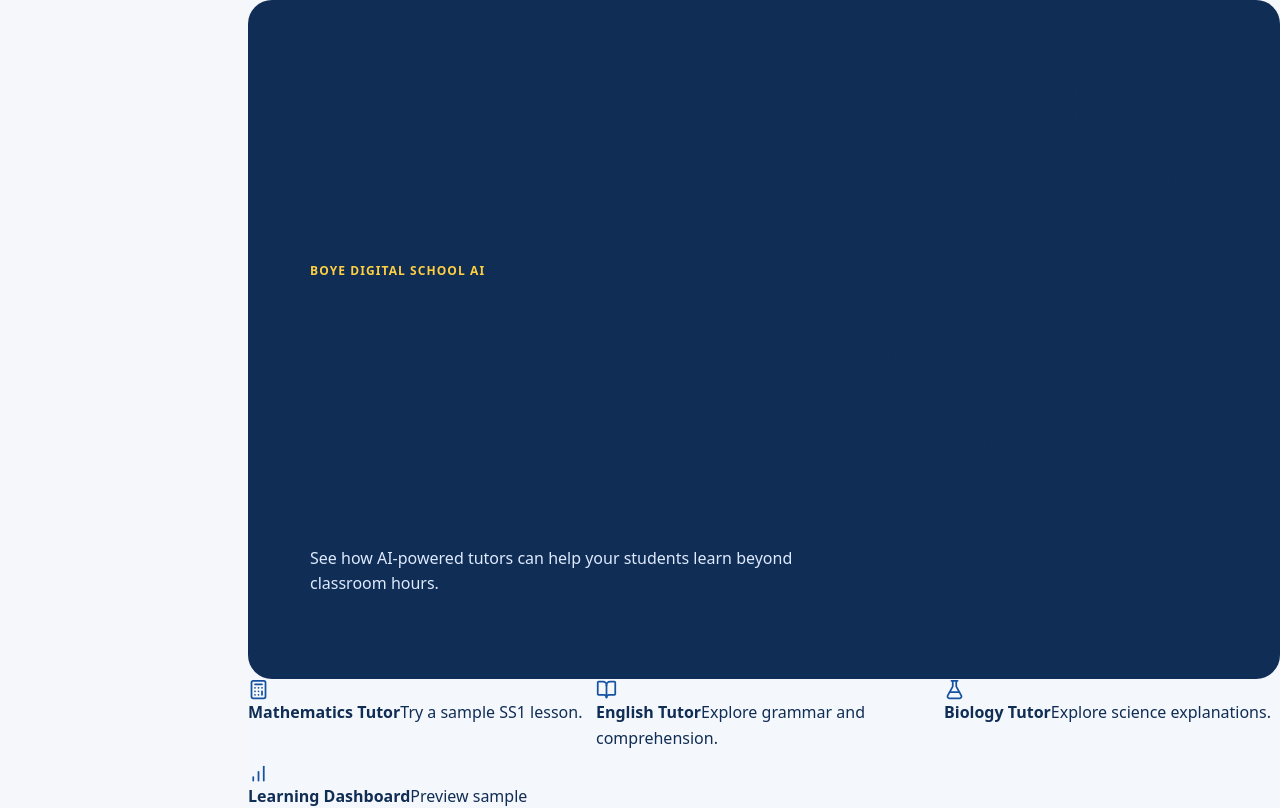
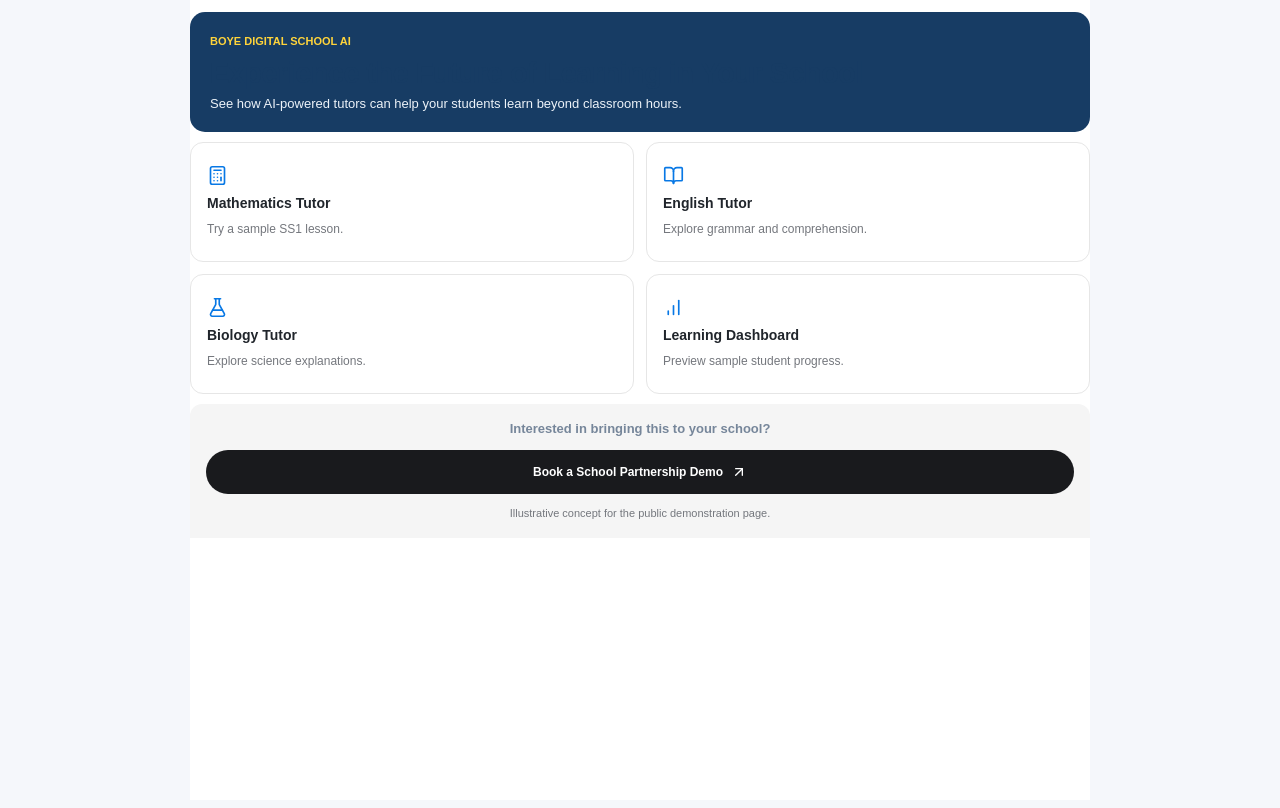
Before and after one commit to majesticmusa/Boye, a Next.js app in the folder boye-digital-school/: page /demo in a window 1280 px wide. Shown: the top 808 px of the page. Built offline with nearby package versions, Linux system fonts and the light colour scheme.

Commit message:
Style school demo landing page

```diff
--- a/boye-digital-school/src/app/demo/demo.module.css
+++ b/boye-digital-school/src/app/demo/demo.module.css
@@ -1,42 +1,30 @@
-.page { --navy:#102d55; --blue:#1552a2; --yellow:#ffcf42; background:#f4f7fb; color:#102d55; font:16px/1.6 system-ui,sans-serif; min-height:100vh; }
-.nav,.hero,.section,.footer,.privacy { max-width:1100px; margin-inline:auto; }
-.nav { display:flex; justify-content:space-between; gap:16px; align-items:center; padding:22px clamp(16px,4vw,38px); }
-.nav a { display:inline-flex; align-items:center; gap:6px; color:inherit; text-decoration:none; }
-.brand { font-weight:800; }
-.hero,.footer { color:white; background:var(--navy); border-radius:24px; padding:clamp(24px,5vw,62px); display:grid; grid-template-columns:2fr 1fr; align-items:center; gap:clamp(20px,4vw,46px); }
-.hero h1 { font-size:clamp(34px,6vw,66px); letter-spacing:-.045em; line-height:1.06; margin:0 0 18px; }
-.hero p,.footer p { margin:0 0 20px; color:#deeaff; }
-.hero .kicker { color:var(--yellow); font-size:.75rem; font-weight:800; letter-spacing:.09em; }
-.hero aside { min-width:0; background:#1a3c68; padding:24px; border-radius:16px; }
-.hero aside svg { color:var(--yellow); }
-.hero aside h2,.footer h2 { margin:4px 0 10px; line-height:1.2; }
-.hero aside p:last-child,.footer p { margin-bottom:0; }
-.yellow,.primary { display:inline-flex; align-items:center; gap:8px; width:fit-content; border:0; border-radius:9px; padding:11px 16px; font:inherit; font-weight:750; text-decoration:none; cursor:pointer; }
-.yellow { background:var(--yellow); color:var(--navy); }
-.primary { background:var(--blue); color:white; }
-.primary:disabled { opacity:.65; cursor:wait; }
-.section,.privacy { padding:28px clamp(16px,4vw,38px) 0; }
-.section h2 { font-size:clamp(22px,4vw,32px); margin:0; line-height:1.2; }
-.section>p { margin:6px 0 16px; }
-.subjects,.progress,.fields { display:grid; grid-template-columns:repeat(3,minmax(0,1fr)); gap:12px; }
-.subjects button,.sheet { border:1px solid #ccd8e8; background:white; border-radius:14px; padding:16px; color:inherit; }
-.subjects button { display:grid; text-align:left; gap:4px; font:inherit; cursor:pointer; }
-.subjects button[aria-pressed=true] { background:#e9f2ff; border-color:var(--blue); box-shadow:inset 0 0 0 1px var(--blue); }
-.subjects svg,.progress progress { color:var(--blue); accent-color:var(--blue); }
-.sheet { margin-top:12px; display:grid; gap:12px; }
-.sheet label { display:grid; gap:5px; font-weight:650; }
-.sheet input:not([type=checkbox]),.sheet textarea { width:100%; border:1px solid #9aaec7; padding:9px; border-radius:7px; font:inherit; background:white; color:inherit; }
-.sheet textarea { resize:vertical; }
-.sheet .check { display:flex; align-items:flex-start; gap:9px; font-weight:500; }
-.check input { margin-top:.4rem; }
-.sheet p,.sheet h3 { margin:0; }
-.answer { background:#eff5ff; border-radius:9px; padding:14px; overflow:auto; }
-.answer p+p { margin-top:10px; }
-.answer ul,.answer ol { padding-left:24px; }
-.progress div { display:grid; grid-template-columns:1fr auto; gap:8px; }
-.progress progress { grid-column:1/-1; width:100%; }
-.fields { grid-template-columns:repeat(2,minmax(0,1fr)); }
-.privacy { font-size:.88rem; margin-block:0 24px; }
-.footer { grid-template-columns:1fr auto; border-radius:24px 24px 0 0; }
-.page :focus-visible { outline:3px solid #a25a00; outline-offset:3px; }
-@media(max-width:700px) { .hero,.footer,.subjects,.fields,.progress { grid-template-columns:1fr; } .hero,.footer { border-radius:0; } .nav { font-size:.85rem; } }
+.page { --navy:#173c64; --blue:#0878e5; --ink:#20252b; --muted:#74777d; min-height:100vh; padding:2px 0 0; background:#fff; color:var(--ink); font:14px/1.45 Arial,Helvetica,sans-serif; }
+.hero { padding:14px 8px 12px; border-radius:12px; background:var(--navy); color:#fff; }
+.hero .kicker { margin:0 0 6px; color:#ffd43b; font-size:11px; font-weight:700; }
+.hero h1 { margin:0 0 4px; font-size:clamp(22px,4vw,29px); line-height:1.2; letter-spacing:-.02em; font-weight:700; }
+.hero>p:last-child { margin:0; color:#edf3f9; font-size:13px; }
+.subjects { display:grid; grid-template-columns:repeat(2,minmax(0,1fr)); gap:8px; padding:8px 0; }
+.card { display:flex; min-height:100px; flex-direction:column; align-items:flex-start; justify-content:center; gap:7px; padding:12px 10px; border:1px solid #e6e6e6; border-radius:13px; background:#fff; color:var(--ink); text-decoration:none; transition:border-color .16s ease,background .16s ease,transform .16s ease; }
+.card svg { color:var(--blue); stroke-width:1.9; }
+.card strong { font-size:14px; font-weight:600; }
+.card span { color:var(--muted); font-size:12px; }
+.card:hover { border-color:#9bc8f4; background:#f8fbff; transform:translateY(-1px); }
+.card:focus-visible,.booking:focus-visible { outline:3px solid #f2b800; outline-offset:3px; }
+.footer { display:flex; flex-direction:column; align-items:center; gap:9px; padding:12px 8px 8px; border-radius:12px 12px 0 0; background:#f5f5f5; text-align:center; }
+.footer>strong { font-size:13px; }
+.booking { display:flex; width:100%; min-height:36px; align-items:center; justify-content:center; gap:8px; border-radius:22px; background:#191a1d; color:#fff; font-size:12px; font-weight:600; text-decoration:none; transition:background .16s ease; }
+.booking:hover { background:#30343a; }
+.footer>p { margin:0; color:var(--muted); font-size:11px; }
+@media (min-width:760px) {
+  .page { max-width:900px; margin:0 auto; padding-top:12px; }
+  .hero { padding:22px 20px 18px; border-radius:15px; }
+  .subjects { gap:12px; padding:10px 0; }
+  .card { min-height:120px; padding:16px; }
+  .footer { padding:16px; gap:12px; }
+  .booking { min-height:44px; }
+}
+@media (max-width:420px) {
+  .hero h1 { font-size:21px; }
+  .subjects { grid-template-columns:1fr; }
+  .card { min-height:88px; }
+}
```
